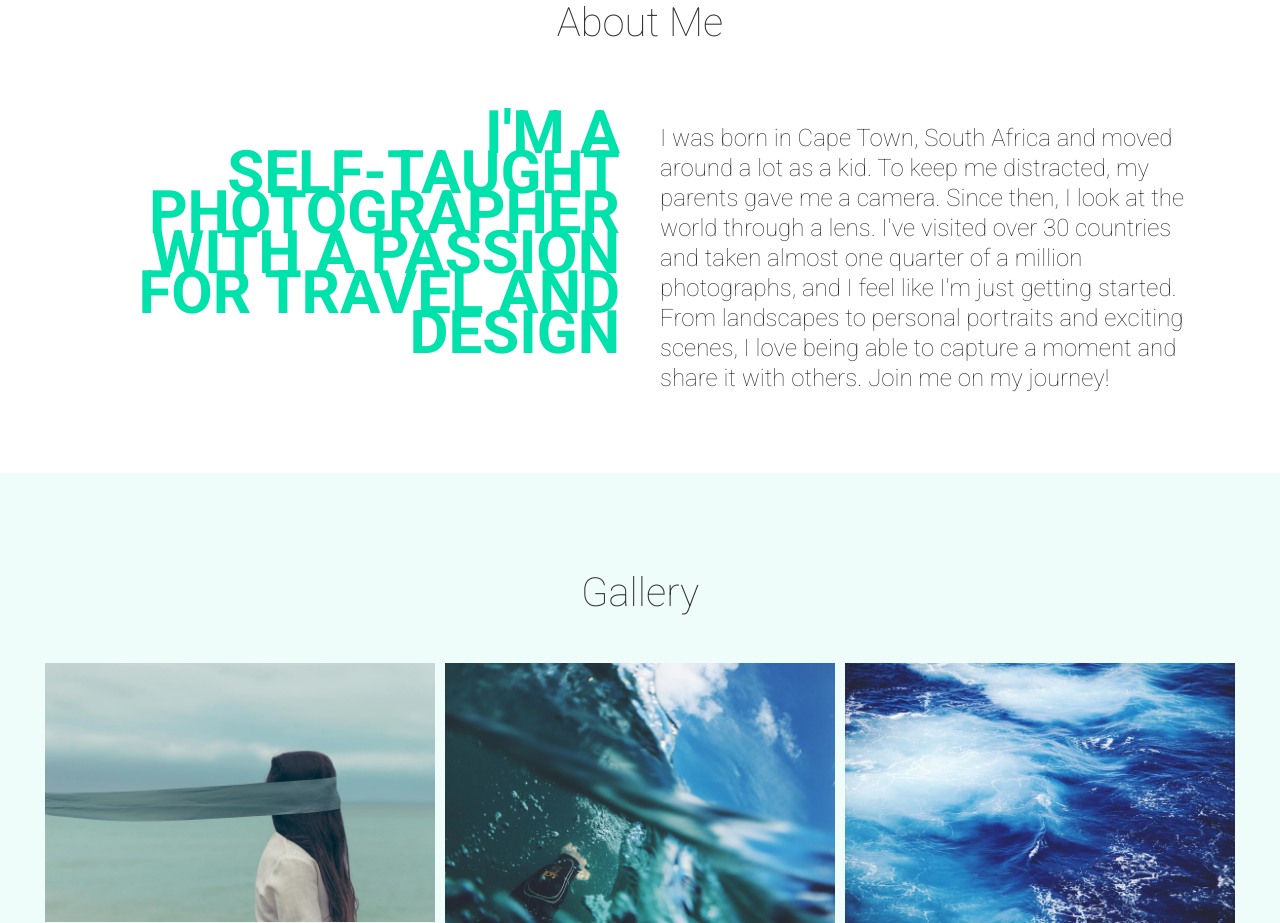
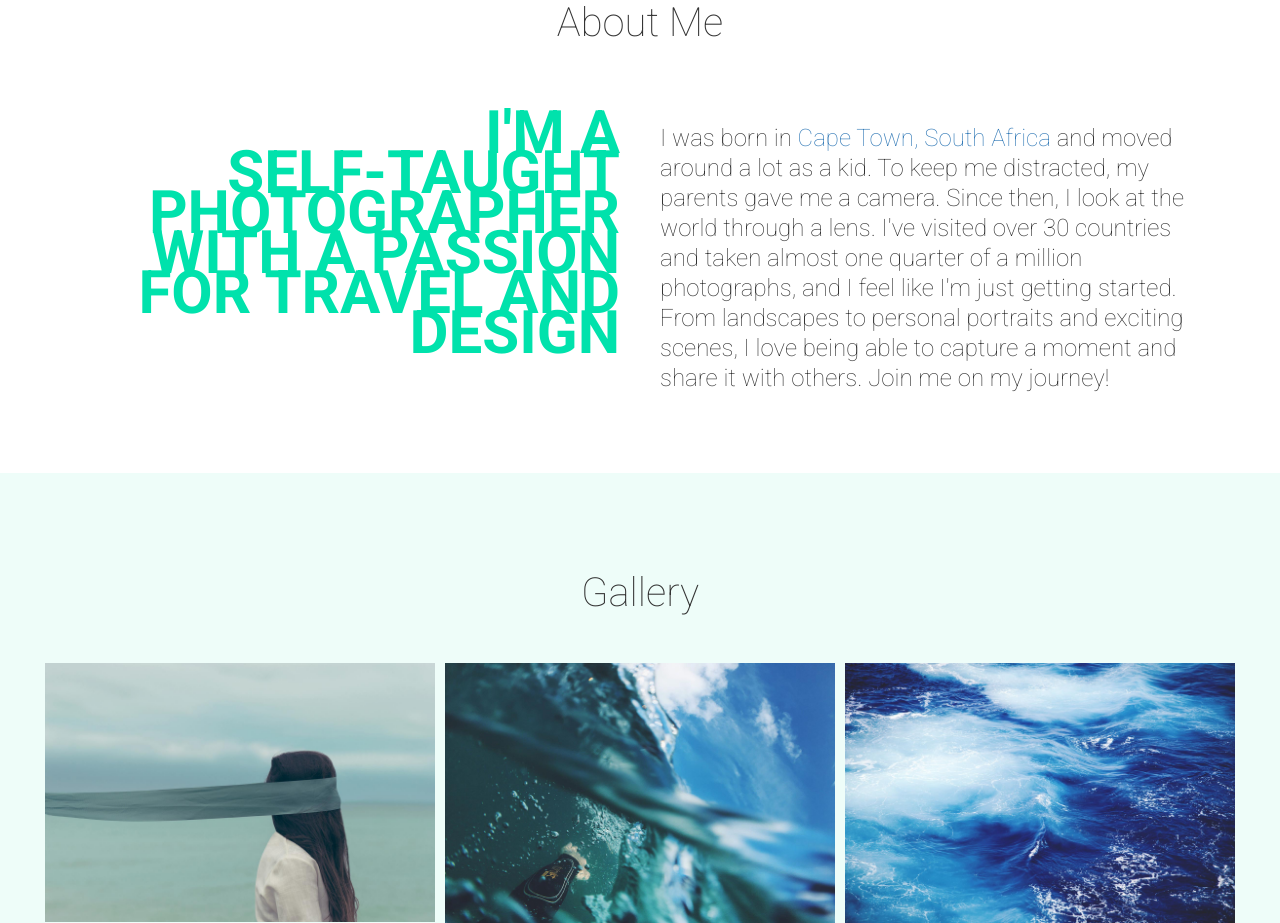
Before and after one commit to kylebush1986/portfolio, a plain HTML site: page index.html in a window 1280 px wide. Shown: the part 897-1820 px from the top of the page. Drawn offline with nearby package versions, Linux system fonts and the light colour scheme.

Commit message:
Add google maps link to Cape Town, South Africa in About section

```diff
--- a/index.html
+++ b/index.html
@@ -26,7 +26,7 @@
           <h2>I'm a <br> self-taught photographer with a passion for travel and design</h2>
         </div>
         <div class="col-md-6 right-col">
-          <h5>I was born in Cape Town, South Africa and moved around a lot as a kid. To keep me distracted, my parents gave me a camera. Since then, I look at the world through a lens. I've visited over 30 countries and taken almost one quarter of a million photographs, and I feel like I'm just getting started. From landscapes to personal portraits and exciting scenes, I love being able to capture a moment and share it with others. Join me on my journey!</h5>
+          <h5>I was born in <a href="https://www.google.com/maps/place/Cape+Town,+South+Africa" target="_blank">Cape Town, South Africa</a> and moved around a lot as a kid. To keep me distracted, my parents gave me a camera. Since then, I look at the world through a lens. I've visited over 30 countries and taken almost one quarter of a million photographs, and I feel like I'm just getting started. From landscapes to personal portraits and exciting scenes, I love being able to capture a moment and share it with others. Join me on my journey!</h5>
         </div>
       </div>
     </div>
```
